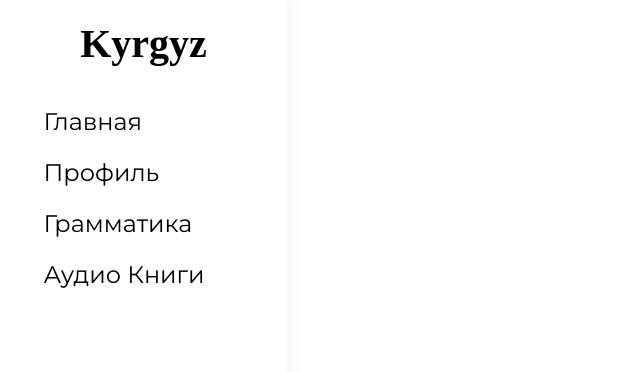
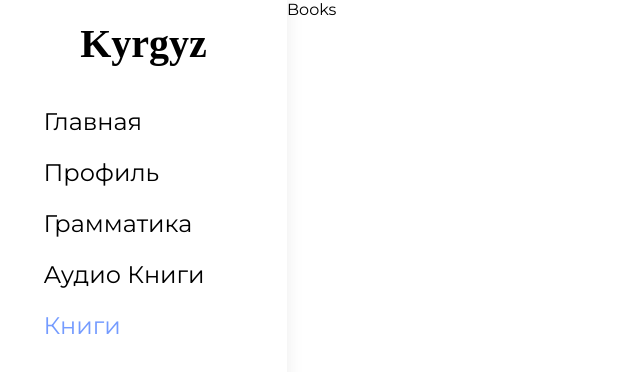
Before and after one commit to EmirlanDogdurbaev/kyrgyz_voice, a React (Vite) app: page /books in a window 1280 px wide. Shown: the top 372 px of the page, without its empty margins (0-640 px from the left). Built offline with nearby package versions, Linux system fonts and the light colour scheme; the HTML template or start-up script is replaced by a standard one; a web font is replaced by a local one.

Commit message:
add new books page

```diff
--- a/src/App.jsx
+++ b/src/App.jsx
@@ -3,6 +3,7 @@ import Layout from "./components/Layout/Layout";
 import { Route, Routes } from "react-router-dom";
 import Home from "./pages/Home/Home";
 import Grammar from "./pages/Grammar/Grammar";
+import Books from "./pages/Books/Books";
 function App() {
   return (
     <>
@@ -10,6 +11,7 @@ function App() {
         <Routes>
           <Route path="/" index element={<Home />} />
           <Route path="/grammatic" element={<Grammar/>} />
+          <Route path="/books" element={<Books/>} />
         </Routes>
       </Layout>
     </>
--- a/src/components/LanguageTheme/Theme.jsx
+++ b/src/components/LanguageTheme/Theme.jsx
@@ -3,7 +3,7 @@ import cl from './Theme.module.scss'
 
 function Theme(props) {
   return (
-    <a href='#' className={cl.box}>
+    <a href={props.theme} className={cl.box}>
         <p>{props.theme}</p>
         <button type="button">Изучить...</button>
     </a>
--- a/src/components/Nav/Nav.jsx
+++ b/src/components/Nav/Nav.jsx
@@ -36,6 +36,12 @@ const Nav = (props) => {
             Аудио Книги
           </NavItem>
         </li>
+        <li>
+          <NavItem to={"/books"}>
+            {/* <img src={catalog} alt="" /> */}
+            Книги
+          </NavItem>
+        </li>
       </ul>
     </nav>
   );
--- /dev/null
+++ b/src/pages/Books/Books.jsx
@@ -0,0 +1,10 @@
+import React from 'react'
+import cl from './Books.module.scss'
+
+function Books() {
+  return (
+    <div>Books</div>
+  )
+}
+
+export default Books
```
Also changed, not shown: src/pages/Books/Books.module.scss (added).
